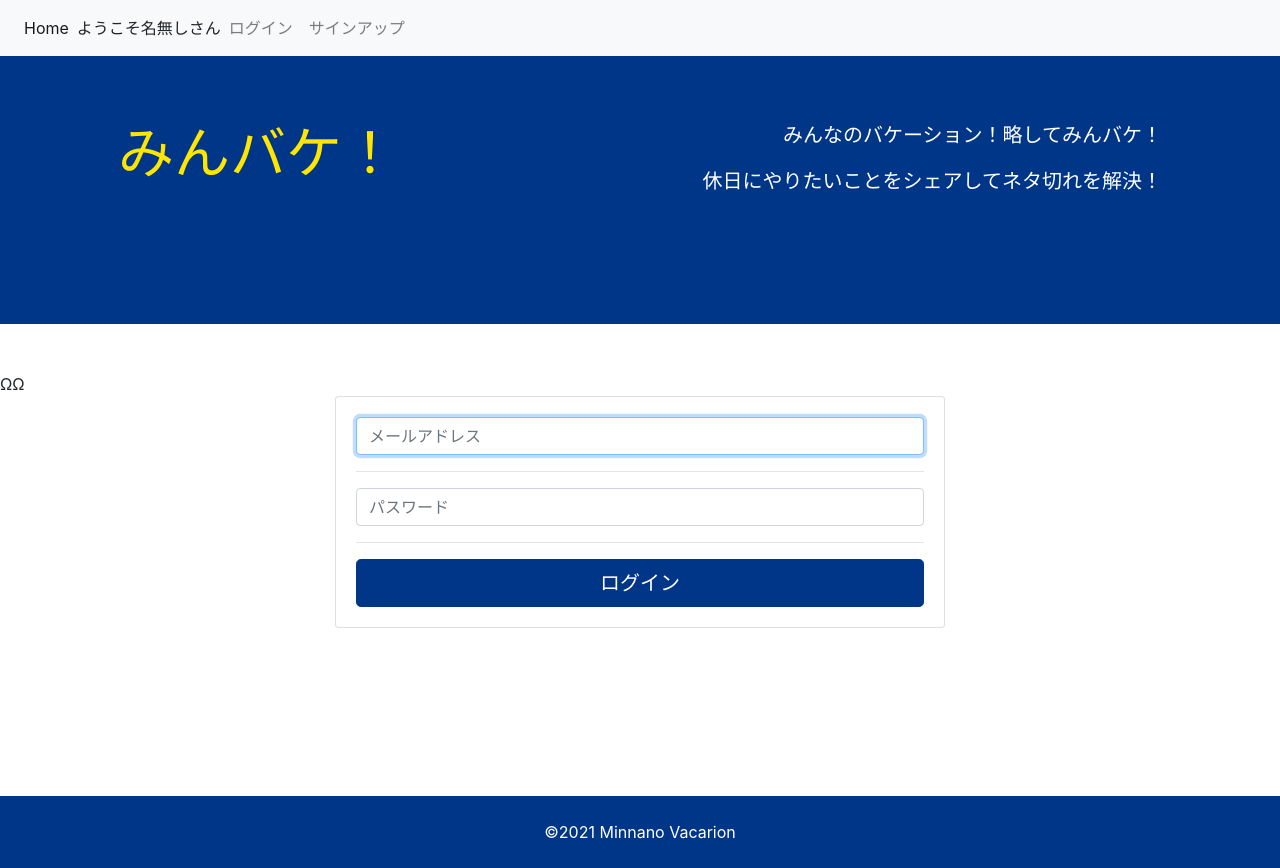
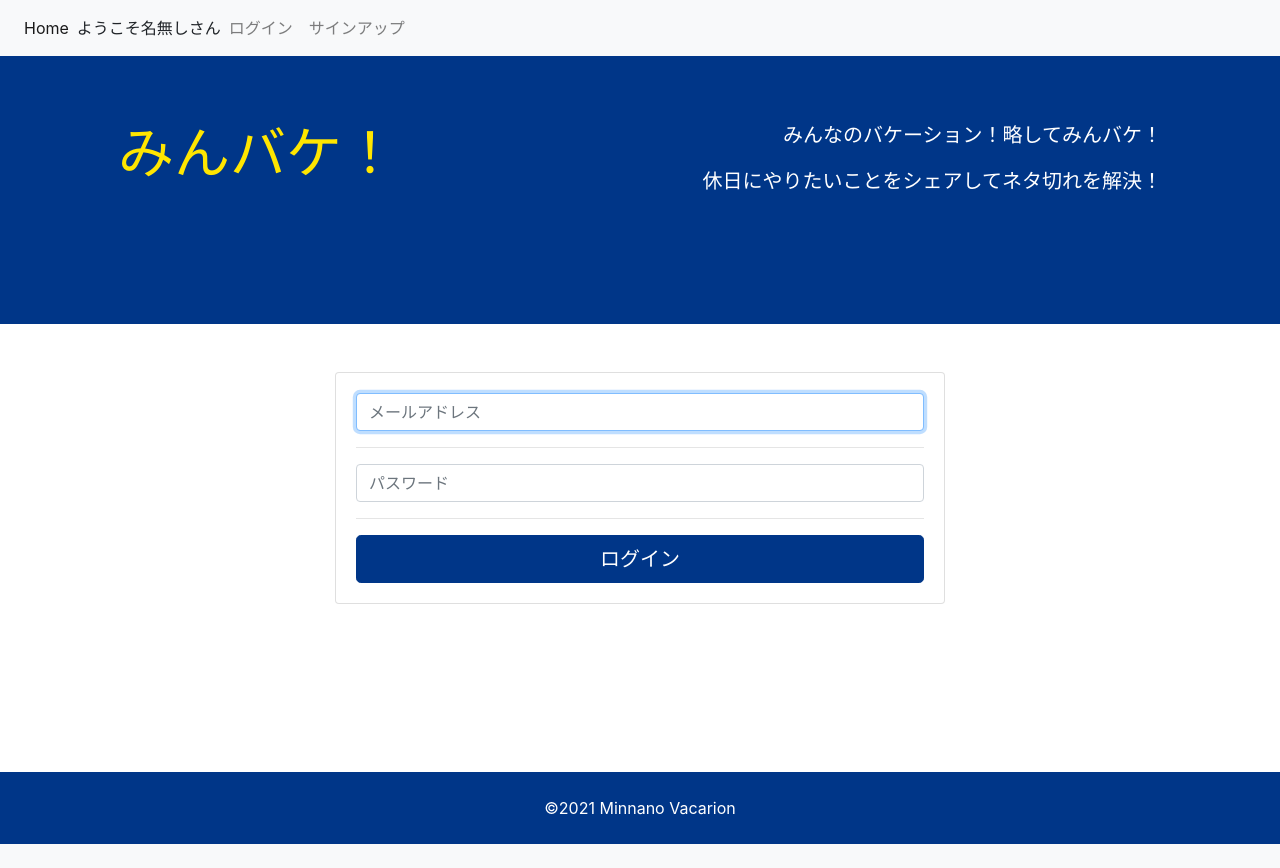
Before and after one commit to blueCodeForest/minnano-vacation, a Django app: page /users/login/?next=/delete/1/ in a window 1280 px wide. After the commit the page ends 844 px from the top, so only its background shows below. Run offline with Django 3.2, Linux system fonts and the light colour scheme; some libraries are stand-ins or nearby versions.

Commit message:
delete double omega

```diff
--- a/my_vacation/templates/my_vacation/base.html
+++ b/my_vacation/templates/my_vacation/base.html
@@ -14,7 +14,7 @@
 
     <header>
         {% include 'includes/header.html' %}
-    </header>ΩΩ
+    </header>
     <main>
         {% block main %}{% endblock %}
     </main>
```
